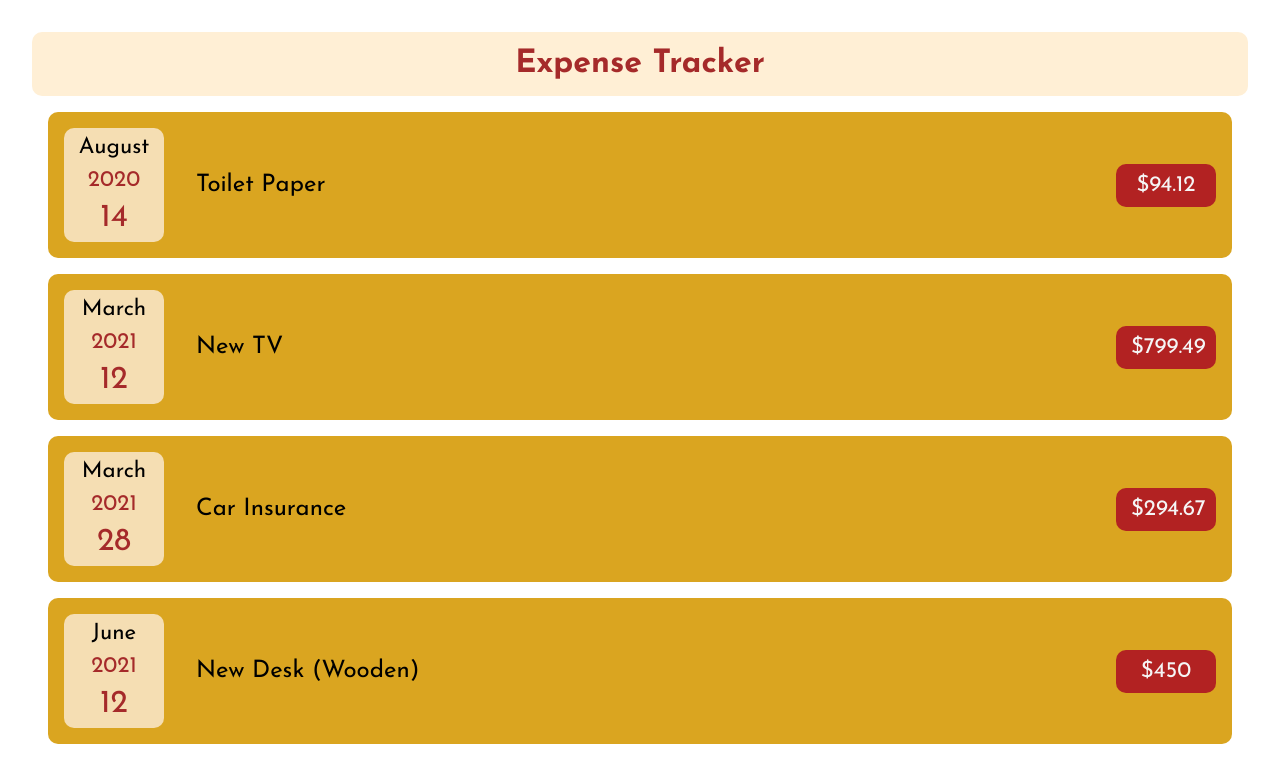
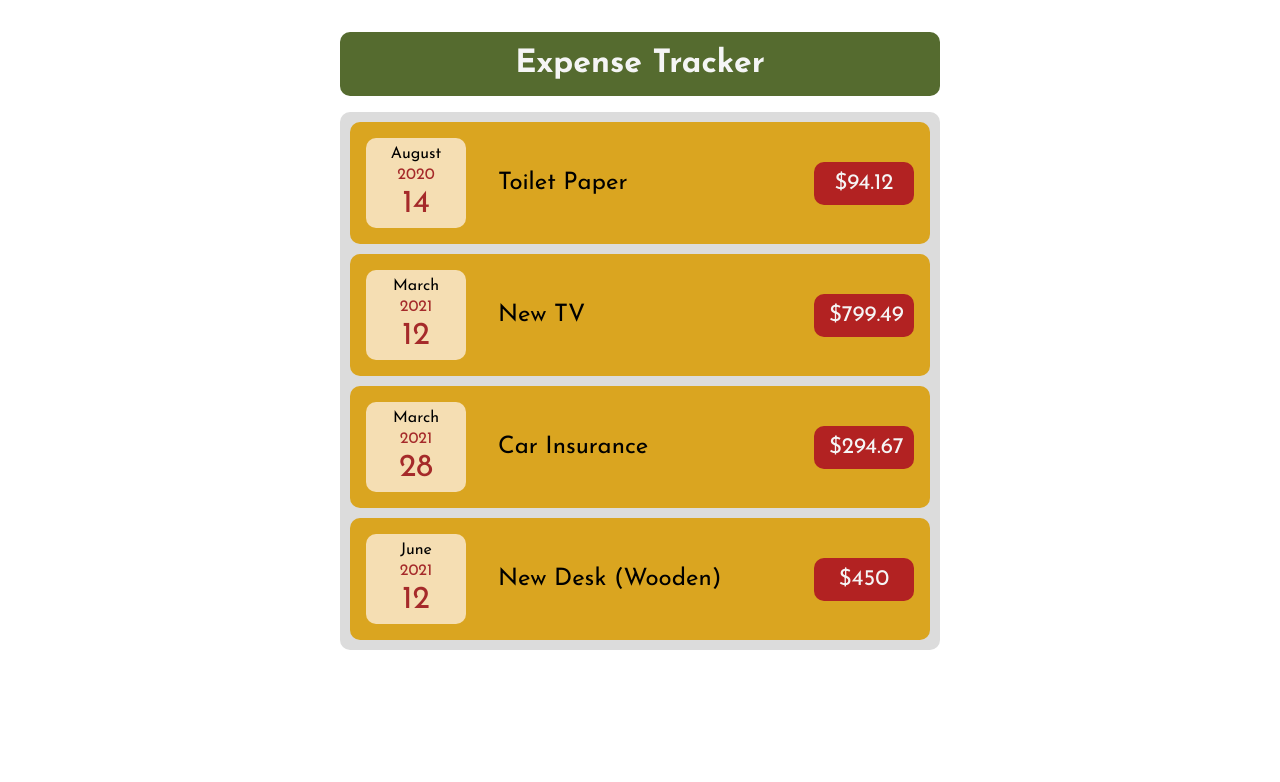
Before and after one commit to iamBharatManral/react-expense-tracker, a React (Create React App) app: page / in a window 1280 px wide. Shown: the top 782 px of the page. Built offline with nearby package versions, Linux system fonts and the light colour scheme.

Commit message:
refactor: move expense items to new expenses component
* change ui style

```diff
--- a/src/App.css
+++ b/src/App.css
@@ -1,10 +1,14 @@
 .App {
-    margin: 2rem;
+    display: flex;
+    flex-direction: column;
+    gap: 1rem;
+    margin: 0 auto;
+    max-width: 600px;
 }
 
 header {
-    background: papayawhip;
+    background: darkolivegreen;
     padding: 1rem;
-    color: brown;
+    color: whitesmoke;
     border-radius: 10px;
 }
--- a/src/App.js
+++ b/src/App.js
@@ -1,39 +1,14 @@
 import './App.css';
-import ExpenseItem from "./components/ExpenseItem/ExpenseItem";
+import Expenses from "./components/Expenses/Expenses";
 
 function App() {
-    const expenses = [
-        {
-            id: 'e1',
-            title: 'Toilet Paper',
-            amount: 94.12,
-            date: new Date(2020, 7, 14),
-        },
-        {id: 'e2', title: 'New TV', amount: 799.49, date: new Date(2021, 2, 12)},
-        {
-            id: 'e3',
-            title: 'Car Insurance',
-            amount: 294.67,
-            date: new Date(2021, 2, 28),
-        },
-        {
-            id: 'e4',
-            title: 'New Desk (Wooden)',
-            amount: 450,
-            date: new Date(2021, 5, 12),
-        },
-    ];
     return (
         <div className="App">
             <header>
                 <h1>Expense Tracker</h1>
             </header>
             <main>
-                <ExpenseItem date={expenses[0].date} amount={expenses[0].amount}
-                             title={expenses[0].title}/>
-                <ExpenseItem date={expenses[1].date} amount={expenses[1].amount} title={expenses[1].title}/>
-                <ExpenseItem date={expenses[2].date} amount={expenses[2].amount} title={expenses[2].title}/>
-                <ExpenseItem date={expenses[3].date} amount={expenses[3].amount} title={expenses[3].title}/>
+                <Expenses/>
             </main>
         </div>
     );
--- a/src/components/ExpenseItem/ExpenseItem.css
+++ b/src/components/ExpenseItem/ExpenseItem.css
@@ -3,7 +3,6 @@
     justify-content: space-between;
     background: goldenrod;
     padding: 1rem;
-    margin: 1rem;
     border-radius: 10px;
     color: brown;
     font-size: 1.4rem;
@@ -32,7 +31,8 @@
     padding: 8px;
     border-radius: 10px;
     display: flex;
-    gap: 10px;
+    gap: 5px;
+    font-size: 1rem;
     flex-direction: column;
     width: 100px;
 }
--- /dev/null
+++ b/src/components/Expenses/Expenses.css
@@ -0,0 +1,8 @@
+.expenses {
+    display: flex;
+    flex-direction: column;
+    background: gainsboro;
+    border-radius: 10px;
+    gap: 10px;
+    padding: 10px;
+}
--- /dev/null
+++ b/src/components/Expenses/Expenses.js
@@ -0,0 +1,38 @@
+import React from 'react';
+import ExpenseItem from "../ExpenseItem/ExpenseItem";
+import "./Expenses.css"
+
+function Expenses(props) {
+    const expenses = [
+        {
+            id: 'e1',
+            title: 'Toilet Paper',
+            amount: 94.12,
+            date: new Date(2020, 7, 14),
+        },
+        {id: 'e2', title: 'New TV', amount: 799.49, date: new Date(2021, 2, 12)},
+        {
+            id: 'e3',
+            title: 'Car Insurance',
+            amount: 294.67,
+            date: new Date(2021, 2, 28),
+        },
+        {
+            id: 'e4',
+            title: 'New Desk (Wooden)',
+            amount: 450,
+            date: new Date(2021, 5, 12),
+        },
+    ];
+    return (
+        <div className={"expenses"}>
+            <ExpenseItem date={expenses[0].date} amount={expenses[0].amount}
+                         title={expenses[0].title}/>
+            <ExpenseItem date={expenses[1].date} amount={expenses[1].amount} title={expenses[1].title}/>
+            <ExpenseItem date={expenses[2].date} amount={expenses[2].amount} title={expenses[2].title}/>
+            <ExpenseItem date={expenses[3].date} amount={expenses[3].amount} title={expenses[3].title}/>
+        </div>
+    );
+}
+
+export default Expenses;
--- a/src/index.css
+++ b/src/index.css
@@ -9,4 +9,5 @@
 
 body {
     font-family: 'Josefin Sans', sans-serif;
+    margin: 2rem;
 }
```
